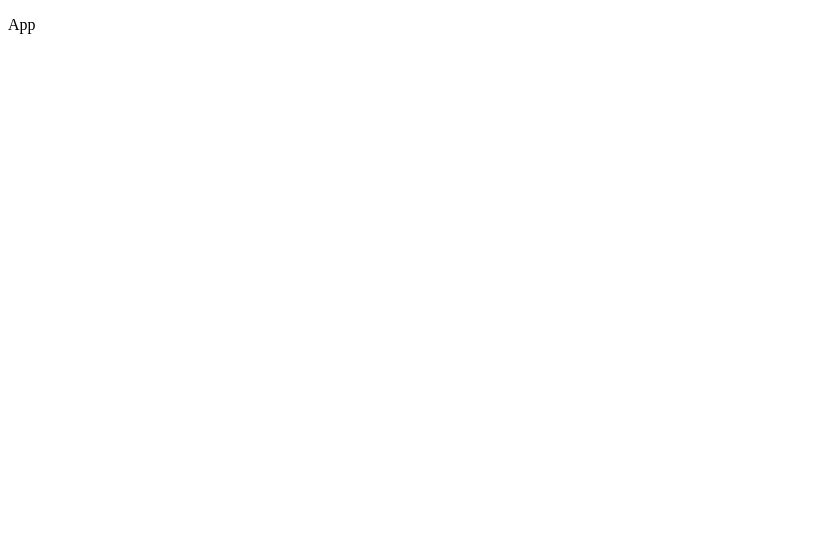
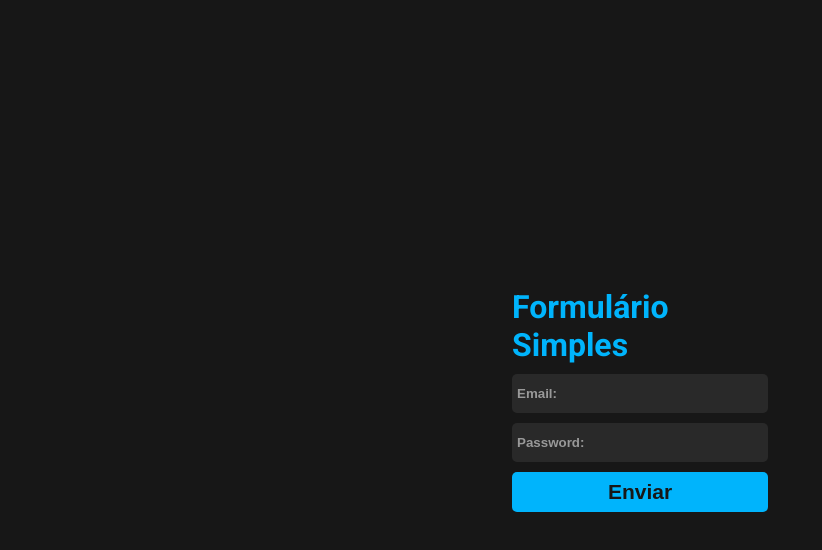
Before and after one commit to GuiDev45/Test-react-hook-form, a React (Vite) app: page / in a window 1280 px wide. Shown: the top 550 px of the page, without its empty margins (0-822 px from the left). Built offline with nearby package versions, Linux system fonts and the light colour scheme.

Commit message:
Etapa 1 - Formulário simples

```diff
--- a/package.json
+++ b/package.json
@@ -10,6 +10,7 @@
     "preview": "vite preview"
   },
   "dependencies": {
+    "@fontsource/roboto": "^5.0.8",
     "react": "^18.2.0",
     "react-dom": "^18.2.0"
   },
--- a/src/App.tsx
+++ b/src/App.tsx
@@ -1,14 +1,43 @@
-// Planejamento formulário simples
+import { useState } from "react";
+import "./index.css"; // Importe seu arquivo CSS aqui
 
-function App() {
-  // Criar os hooks de estado para o email, senha e erros []
-  // Criar as funções de handle/manipulação, que vão controlar os inputs de email, senha e erros []
-  // Fazer o render/return do formulário, que terá um botão para submit []
+export default function App() {
+  const [email, setEmail] = useState("");
+  const [password, setPassword] = useState("");
+
+  const handleChangeEmail = (e: React.ChangeEvent<HTMLInputElement>) => {
+    setEmail(e.target.value);
+  };
+
+  const handleChangePassword = (e: React.ChangeEvent<HTMLInputElement>) => {
+    setPassword(e.target.value);
+  };
+
+  const handleSubmit = (e: React.FormEvent<HTMLFormElement>) => {
+    e.preventDefault();
+    console.log(email);
+    console.log(password);
+    console.log("Submissão feita corretamente");
+  };
+
   return (
-    <div>
-      <p>App</p>
+    <div className="container-flex">
+      <form className="container-flex-form" onSubmit={handleSubmit}>
+        <h1>Formulário Simples</h1>
+        <input
+          type="text"
+          placeholder="Email:"
+          value={email}
+          onChange={handleChangeEmail}
+        />
+        <input
+          type="password"
+          placeholder="Password:"
+          value={password}
+          onChange={handleChangePassword}
+        />
+        <button type="submit">Enviar</button>
+      </form>
     </div>
   );
 }
-
-export default App;
--- a/src/index.css
+++ b/src/index.css
@@ -0,0 +1,73 @@
+@import url('https://fonts.googleapis.com/css2?family=Roboto:ital,wght@0,100;0,300;0,400;0,500;0,700;0,900;1,100;1,300;1,400;1,500;1,700;1,900&display=swap');
+
+/*Estilos*/
+
+body {
+  font-family: "Roboto", sans-serif;
+  background-color: #171717;
+}
+
+h1 {
+  color: #00b4fc;
+  display: flex;
+  justify-content: center;
+}
+
+input {
+  background-color: #292929;
+  color: #999;
+  border: none;
+  border-radius: 5px;
+  padding: 12px 35px 12px 5px;
+  font-weight: 700;
+}
+
+input:focus {
+  outline: none;
+  border: 1px solid #17f9ff;
+}
+
+input::placeholder {
+  color: #999;
+}
+button {
+  background-color: #00b4fc;
+  color: #171717;
+  border: none;
+  border-radius: 5px;
+  padding: 8px 60px;
+  font-size: 21px;
+  font-weight: 700;
+  cursor: pointer;
+  transition: background-color 0.3s ease;
+}
+
+button:hover {
+  background-color: #17f9ff;
+}
+
+button:focus {
+  outline: none;
+  box-shadow: 0 0 0 2px rgba(0, 180, 252, 0.5);
+}
+
+button:active {
+  background-color: #005f85;
+}
+
+/*Layout*/
+
+.container-flex {
+  display: flex;
+  justify-content: center;
+  align-items: center;
+  height: 100vh;
+  width: 100vw;
+}
+
+.container-flex-form {
+  display: flex;
+  flex-direction: column;
+  gap: 10px;
+  width: 20%;
+}
--- /dev/null
+++ b/src/reset.css
@@ -0,0 +1,59 @@
+/* Reset CSS */
+
+/* Box sizing rules */
+*,
+*::before,
+*::after {
+  box-sizing: border-box;
+}
+
+/* Remove default margin and padding */
+body,
+h1,
+h2,
+h3,
+h4,
+h5,
+h6,
+p,
+ul,
+ol,
+dl,
+dd,
+figure,
+blockquote,
+fieldset,
+legend {
+  margin: 0;
+  padding: 0;
+}
+
+/* Remove list styles on ul, ol elements */
+ul,
+ol {
+  list-style: none;
+}
+
+/* Remove hyperlinks text decoration */
+a {
+  text-decoration: none;
+}
+
+/* Remove default styles on details, summary elements */
+details,
+summary {
+  display: block;
+}
+
+/* Remove default styles on table elements */
+table {
+  border-collapse: collapse;
+  border-spacing: 0;
+}
+
+/* Reset images to display as block */
+img {
+  display: block;
+  max-width: 100%;
+  height: auto;
+}
```
Also changed, not shown: src/index.tsx (+6 -6 lines), 1 other file (tests, documents, lock files or other folders).
